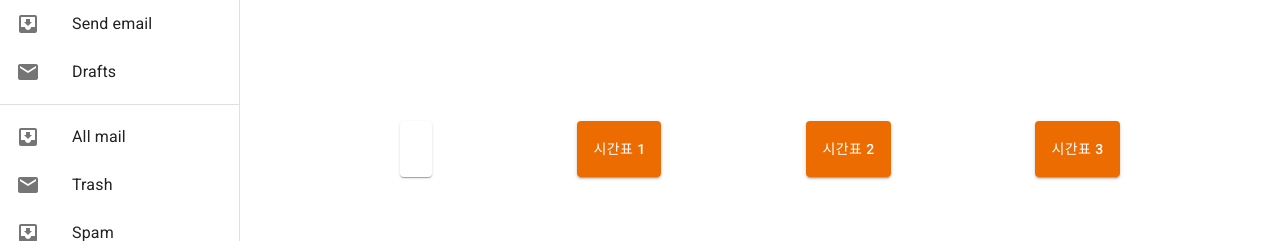
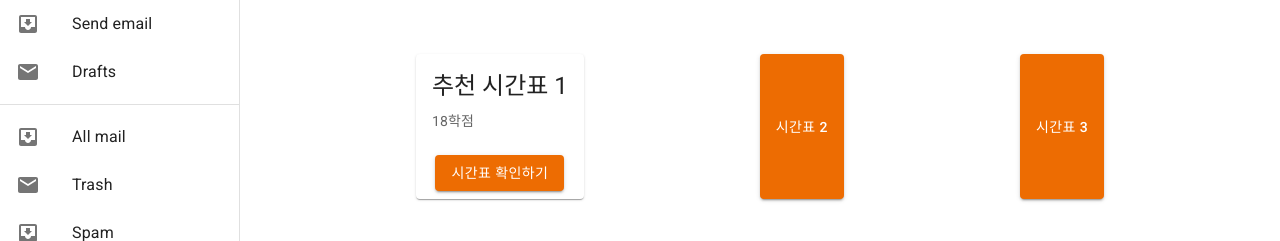
Before and after one commit to CSID-DGU/2023-2-OSSProj-TurtleNeck-9, a React app in the folder frontend/: page / in a window 1280 px wide. Shown: the part 169-410 px from the top of the page. Built offline with nearby package versions, Linux system fonts and the light colour scheme.

Commit message:
feat: apply media card button

```diff
--- a/frontend/src/pages/index.tsx
+++ b/frontend/src/pages/index.tsx
@@ -14,10 +14,12 @@ const Home = () => {
         <Box display="flex" height="400px" justifyContent="space-around" flexDirection="column" alignItems="center">
           <Typography variant="h5">추천시간표 조회</Typography>
           <Box display="flex" justifyContent="space-around" width="100%">
-            <MediaCard />
-            <Button size="medium" variant="contained" color="warning" onClick={handleButtonClick(1)}>
-              시간표 1
-            </Button>
+            <MediaCard title="추천 시간표 1" description="18학점">
+              <Button size="medium" variant="contained" color="warning" onClick={handleButtonClick(1)}>
+                시간표 확인하기
+              </Button>
+            </MediaCard>
+
             <Button size="medium" variant="contained" color="warning" onClick={handleButtonClick(2)}>
               시간표 2
             </Button>
```
